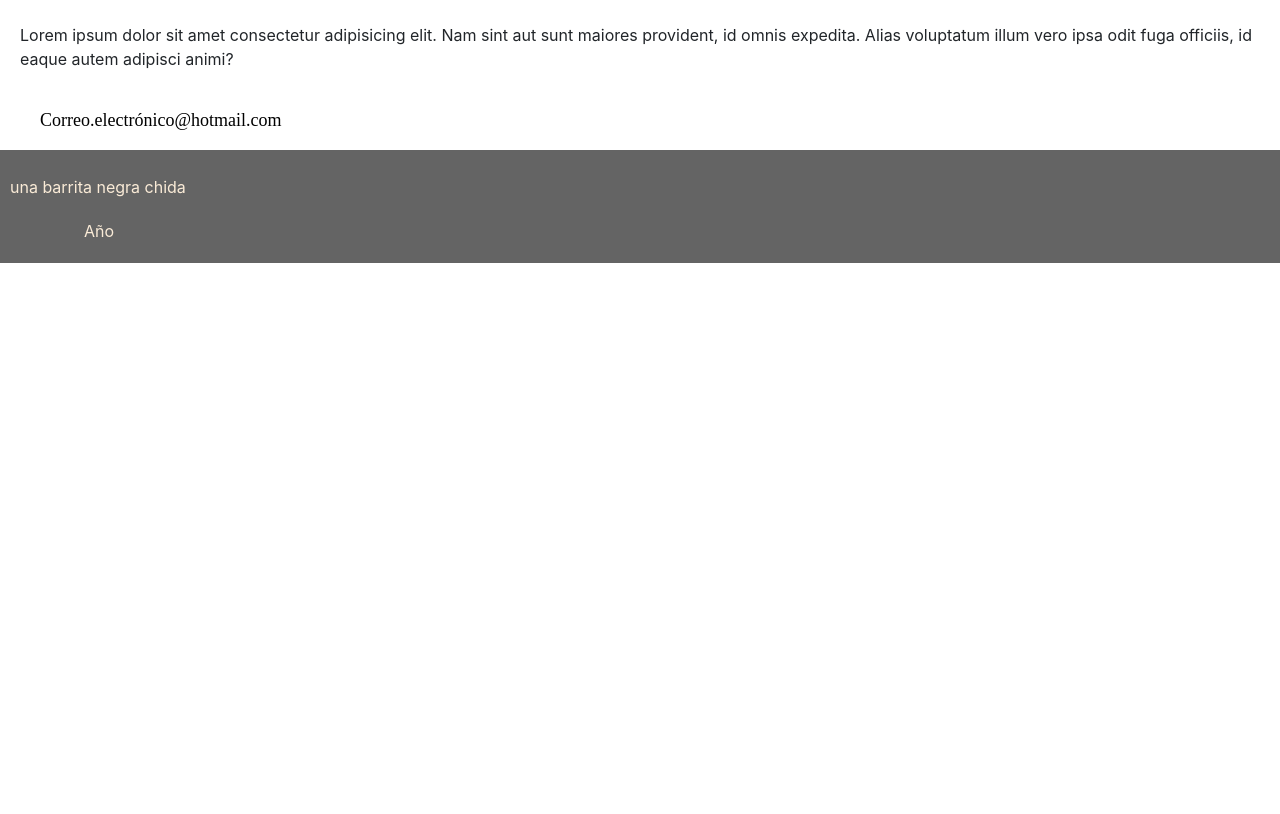
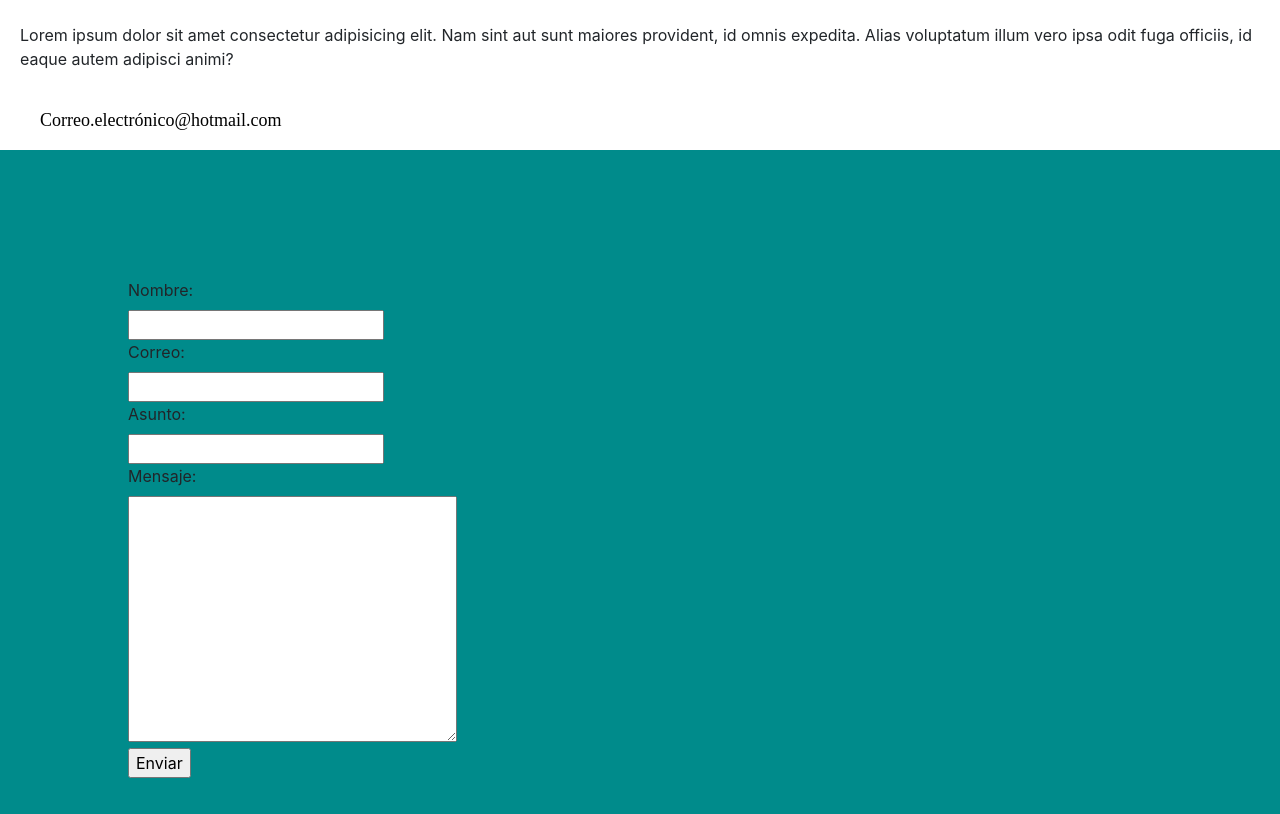
Before and after one commit to DianaOgaz/Frontend_Practicas, a plain HTML site: page index.html in a window 1280 px wide. Shown: the part 1166-1980 px from the top of the page. Before the commit the page ends 1445 px from the top, so only its background shows below. Drawn offline with nearby package versions, Linux system fonts and the light colour scheme; a web font is replaced by a local one.

Commit message:
Form
Se agregó formulario de correo electrónico

```diff
--- a/Estilazos.css
+++ b/Estilazos.css
@@ -1,8 +1,7 @@
 /*---------------------------------------Barra de navegación---------------------------------------*/
-header{
+header {
     width: 100%;
     background-color: rgb(100, 100, 100);
-
 
 }
 
@@ -23,7 +22,8 @@ nav {
 
 .navBar {
     /*header*/
-    position: fixed; /*Hace que la barrita se ajuste al ancho de la ventana del navegador*/
+    position: fixed;
+    /*Hace que la barrita se ajuste al ancho de la ventana del navegador*/
     display: flex;
     /*Siempre se muestra en la vista del usuario*/
     top: 0;
@@ -74,7 +74,7 @@ nav {
     width: 100%;
     height: 100%;
     z-index: 101;
-    color:antiquewhite;
+    color: antiquewhite;
 
 }
 
@@ -106,9 +106,8 @@ body {
 
 }
 
-p{
+p {
     padding: 20px;
-
 }
 
 .ConocenosTitulo {
@@ -152,16 +151,25 @@ td {
     list-style: none;
     padding: 0;
     margin: 0;
+
 }
 
-.correo:hover{
-    color:#e9be3e;
+.correo:hover {
+    color: #e9be3e;
     -webkit-text-stroke: 0.4px black;
 
 }
 
-li{
+li {
     list-style: none;
+}
+.formCorreo{
+    position: static;
+    background-color: darkcyan;
+    padding: 10%;
+    margin: 0;
+
+
 }
 
 /*-------------------------------------Footer de página web -------------------------------------*/
@@ -175,7 +183,8 @@ footer {
 .footerTitulo {
     /*estilizado de contenido footer*/
     color: antiquewhite;
-    width: max-content;/*se establece el contenido máximo */
+    width: max-content;
+    /*se establece el contenido máximo */
     margin: 0;
     padding: 0;
     /*coloca margen */
--- a/index.html
+++ b/index.html
@@ -161,6 +161,27 @@
         <ul>
             <li><a class="correo" href="#">Correo.electrónico@hotmail.com</a></li>
         </ul>
+        <section>
+            <form class = "formCorreo">
+                <label for="nombre"> Nombre: </label>
+                <br>
+                <input type="text">
+                <br>
+                <label for="correo"> Correo: </label>
+                <br>
+                <input type="text">
+                <br>
+                <label for="asunto"> Asunto: </label>
+                <br>
+                <input type="text">
+                <br>
+                <label for="mensaje"> Mensaje: </label>
+                <br>
+                <textarea name="mensaje" id="mensaje" cols="30" rows="10"></textarea>
+                <br>
+                <input type="submit" value="Enviar">
+            </form>
+        </section>
     </article>
 
     <footer>
```
